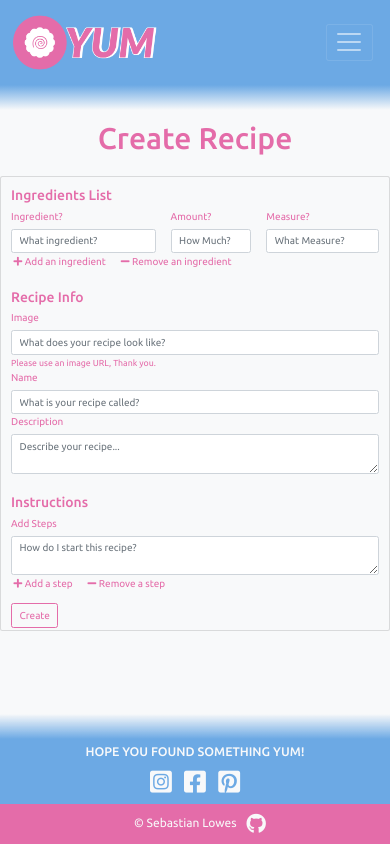
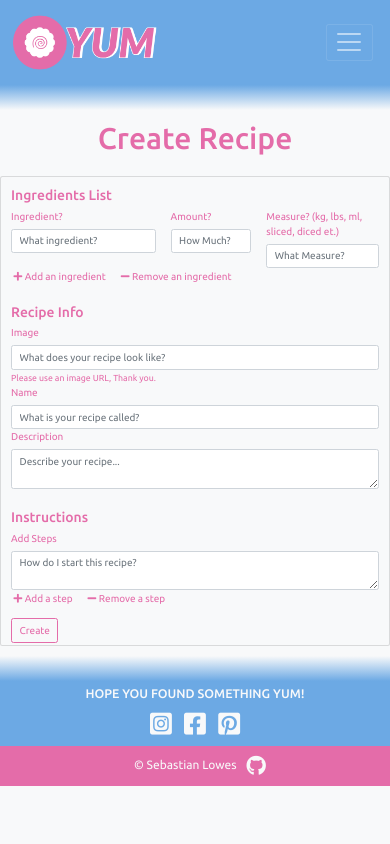
Before and after one commit to S-Lowes/Code-Institute-MS3, a Flask app: page /create_recipe in a window 390 px wide. Run offline with Flask 2, Linux system fonts and the light colour scheme; some libraries are stand-ins or nearby versions.

Commit message:
(refactor):Header & Footer on mobile no longer sticky/fixed

```diff
--- a/static/css/style.css
+++ b/static/css/style.css
@@ -23,7 +23,17 @@ a {
     text-decoration: none
 }
 
+.container-fluid {
+    overflow: hidden;
+}
+
 /*===== NAVBAR =====*/
+.header-stick {
+    position: sticky;
+    top: 0;
+    z-index: 1020;
+}
+
 .logo {
     width: 25rem;
 }
@@ -145,7 +155,7 @@ a {
 }
 
 .card-body {
-    padding: 0 5rem 3rem 5rem;
+    padding: 1rem 5rem 1rem 5rem;
 }
 
 .card-title {
@@ -227,6 +237,14 @@ a {
 }
 
 /*===== FOOTER =====*/
+.footer-fixed {
+    position: fixed;
+    right: 0;
+    bottom: 0;
+    left: 0;
+    z-index: 1030;
+}
+
 .footer {
     background-color: #6ca9e4;
 }
@@ -285,6 +303,7 @@ a {
 /*===== Median Screen Changes =====*/
 
 @media screen and (max-width:900px) {
+
     .logo {
         width: 20rem;
     }
@@ -306,9 +325,19 @@ a {
     .fade_up {
         height: 25px;
     }
+
+    .cook-button,
+    .edit-button,
+    .delete-button {
+        width: 3.5rem;
+    }
 }
 
 @media screen and (max-width:600px) {
+    body {
+        margin: 0px !important;
+    }
+
     .logo {
         width: 15rem;
     }
@@ -330,4 +359,12 @@ a {
     .fade_up {
         height: 25px;
     }
+
+    .header-stick {
+        position: static;
+    }
+
+    .footer-fixed {
+        position: static;
+    }
 }
--- a/templates/base.html
+++ b/templates/base.html
@@ -20,7 +20,7 @@
 <body>
     <div class="container-fluid ps-0 pe-0">
         <!-- ===== HEADER ===== -->
-        <header class="sticky-top">
+        <header class="header-stick">
             <!-- ===== NAVBAR ===== -->
             <nav class="navbar navbar-expand-lg navbar-dark">
                 <div class="container-fluid">
@@ -97,7 +97,7 @@
         {% endblock %}
         <!-- ===== FOOTER ===== -->
 
-        <footer class="fixed-bottom">
+        <footer class="footer-fixed">
             <div class="fade_up"></div>
             <div class="footer text-light">
                 <div class="row text-center">
--- a/templates/create_recipe.html
+++ b/templates/create_recipe.html
@@ -21,7 +21,7 @@
                     <input type="text" class="form-control" name="amount" id="amount" placeholder="How Much?" required>
                 </div>
                 <div class="col-4" id="measurement">
-                    <label for="measurement" class="form-label">Measure?</label>
+                    <label for="measurement" class="form-label">Measure? (kg, lbs, ml, sliced, diced et.)</label>
                     <input type="text" class="form-control" name="measurement" id="measurement"
                         placeholder="What Measure?" required>
                 </div>
```
